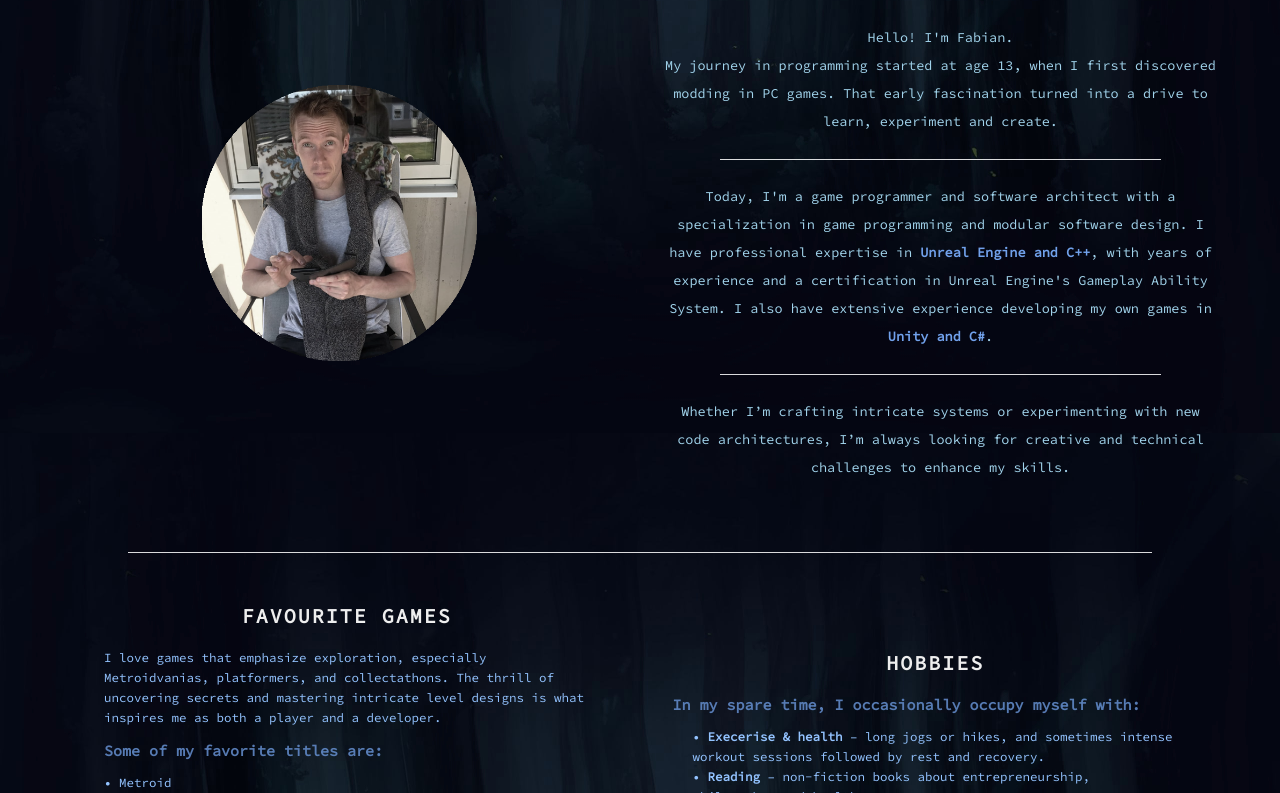
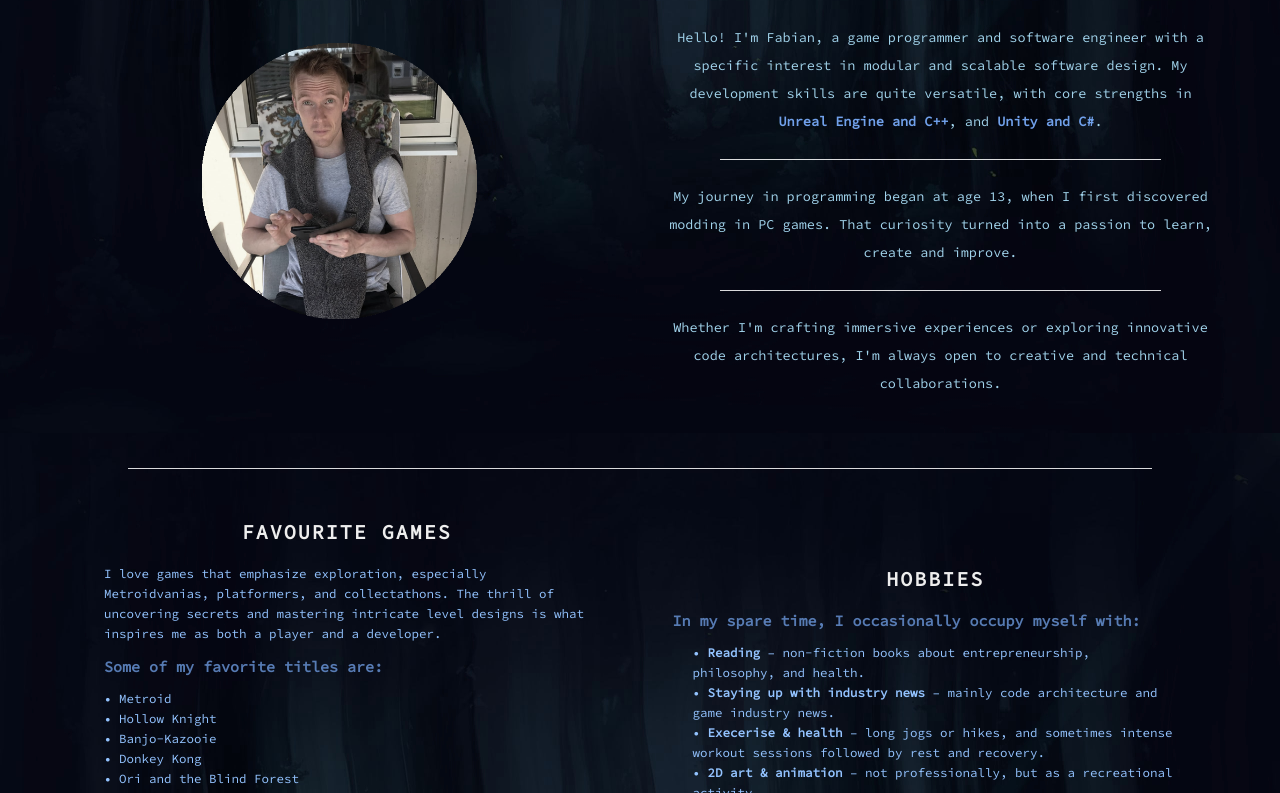
Before and after one commit to fabianfroding/gh-pages-src, a Vue app: page /about in a window 1280 px wide. Shown: the part 367-1160 px from the top of the page. Built offline with nearby package versions, Linux system fonts and the light colour scheme.

Commit message:
Minor updates to about and resume

```diff
--- a/src/views/About.vue
+++ b/src/views/About.vue
@@ -11,25 +11,22 @@
 						<h1>About</h1>
 						<h6>Me</h6>
 					</div>
-					<p>Hello! I'm Fabian.</p>
-					<p>
-						My journey in programming started at age 13, when I first discovered modding in PC games.
-						That early fascination turned into a drive to learn, experiment and create.
+					<p>Hello! I'm Fabian, a game programmer and software engineer with a specific interest in modular and scalable software design.
+						My development skills are quite versatile, with core strengths in <strong>Unreal Engine and C++</strong>, and <strong>Unity and C#</strong>.
                     </p>
                     <br>
 					<div class="separator-line"></div>
                     <br>
 					<p>
-                        Today, I'm a game programmer and software architect with a specialization in game programming and modular software design.
-						I have professional expertise in <strong>Unreal Engine and C++</strong>, with years of experience and a certification in Unreal Engine's Gameplay Ability System.
-						I also have extensive experience developing my own games in <strong>Unity and C#</strong>.
+                        My journey in programming began at age 13, when I first discovered modding in PC games.
+						That curiosity turned into a passion to learn, create and improve.
 					</p>
 					<br>
 					<div class="separator-line"></div>
                     <br>
 					<p>
-						Whether I’m crafting intricate systems or experimenting with new code architectures,
-						I’m always looking for creative and technical challenges to enhance my skills.
+						Whether I'm crafting immersive experiences or exploring innovative code architectures,
+						I'm always open to creative and technical collaborations.
 					</p>
                 </div>
 			</div>
@@ -58,7 +55,7 @@
 							<li><p> • The Pathless</p></li>
 							<li><p> • Octopath Traveler</p></li>
 							<li><p> • Warcraft III</p></li>
-							<li><p> • Classic World of Warcraft</p></li>
+							<li><p> • World of Warcraft</p></li>
 						</ul>
                     </div>
 
@@ -67,11 +64,11 @@
                         <ul>
 							<h2>In my spare time, I occasionally occupy myself with:</h2>
 							<br>
+							<li><p> • <strong>Reading</strong> – non-fiction books about entrepreneurship, philosophy, and health.</p></li>
+							<li><p> • <strong>Staying up with industry news</strong> – mainly code architecture and game industry news.</p></li>
 							<li><p> • <strong>Execerise &amp; health</strong> – long jogs or hikes, and sometimes intense workout sessions followed by rest and recovery.</p></li>
-							<li><p> • <strong>Reading</strong> – non-fiction books about entrepreneurship, philosophy, and health.</p></li>
 							<li><p> • <strong>2D art &amp; animation</strong> – not professionally, but as a recreational activity.</p></li>
 							<li><p> • <strong>Movies &amp; series</strong> – I enjoy discussing cinematography and storytelling.</p></li>
-							<li><p> • <strong>Staying up with industry news</strong> – mainly code architecture and game industry news.</p></li>
 							<li><p> • <strong>Martial arts</strong> – periodically practicing karate when I can fit it into my schedule.</p></li>
 						</ul>
                     </div>
```
Also changed, not shown: 2 other files (tests, documents, lock files or other folders).
